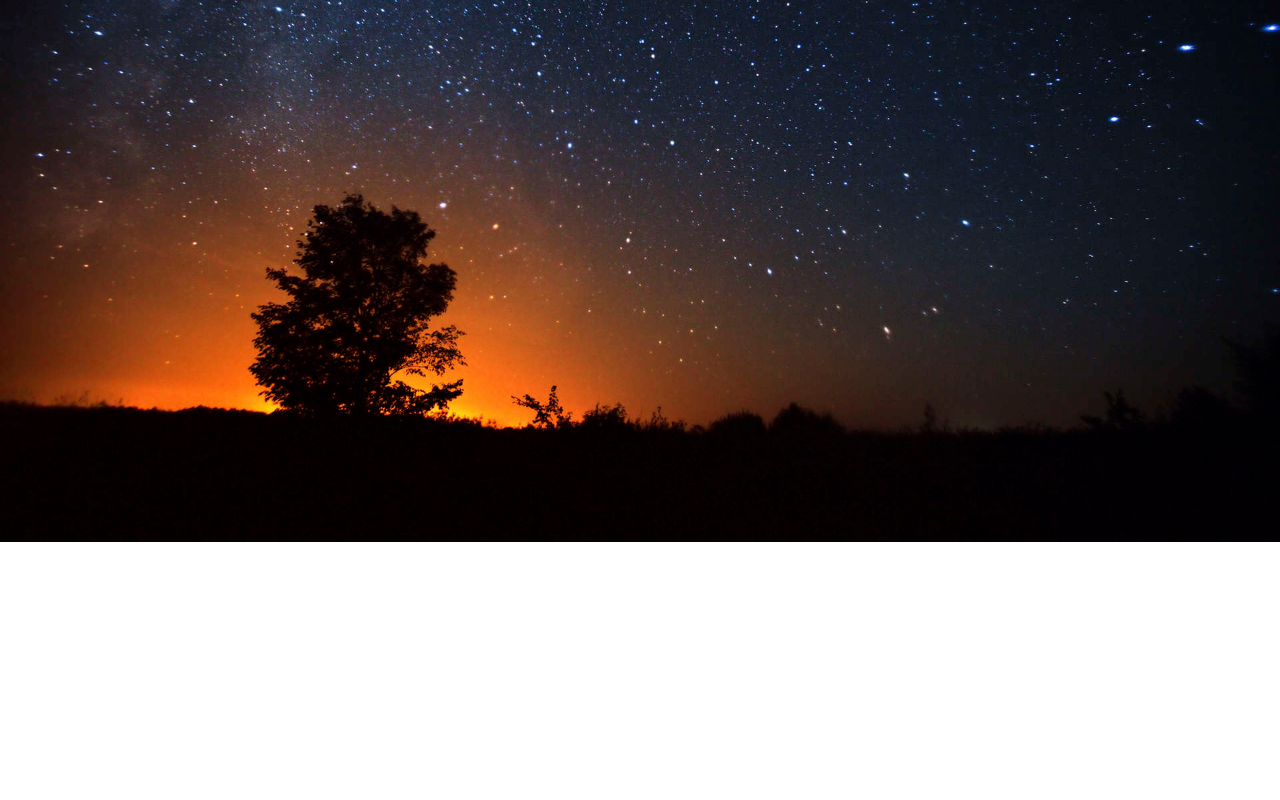
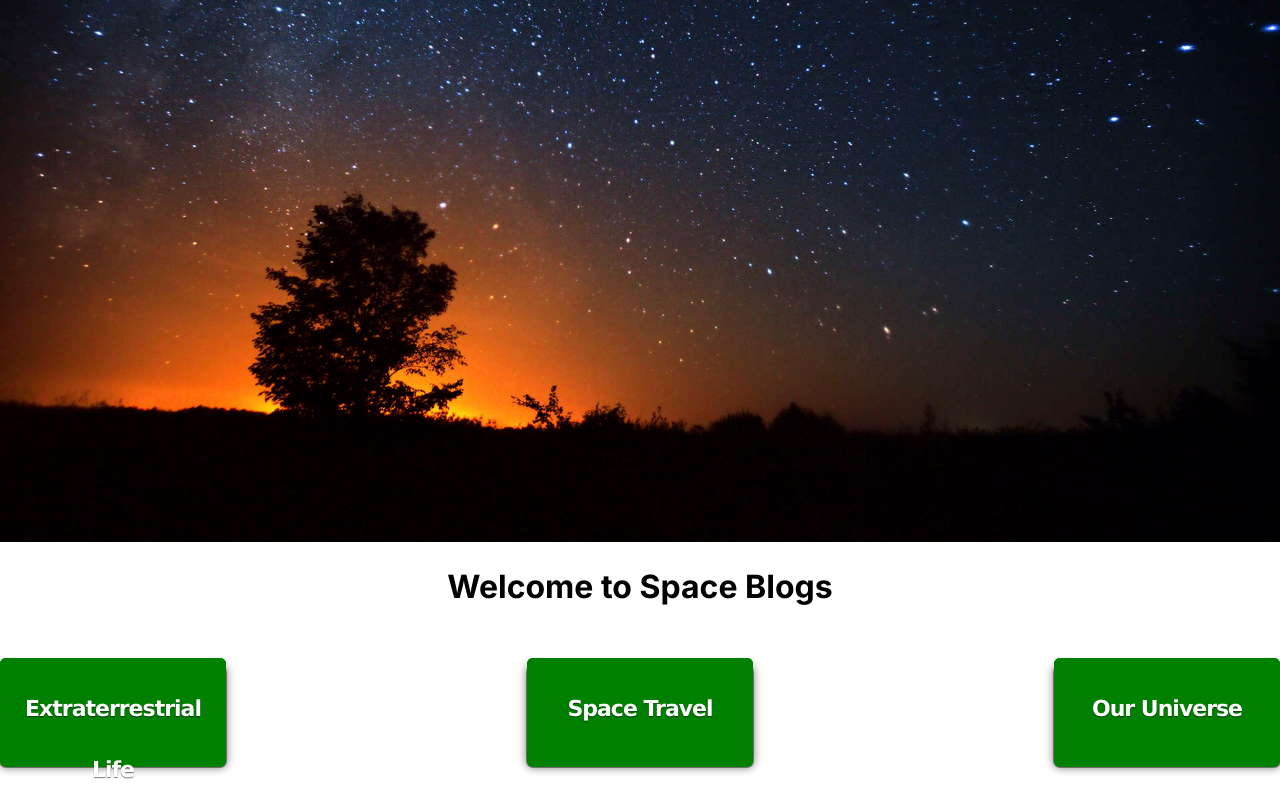
Before and after one commit to PallabBiswas3/first_next, a Next.js app: page / in a window 1280 px wide. Shown: the part 380-1180 px from the top of the page. Before the commit the page ends 926 px from the top, so only its background shows below. Built offline with nearby package versions, Linux system fonts and the light colour scheme.

Commit message:
blog updating

```diff
--- a/app/globals.css
+++ b/app/globals.css
@@ -13,6 +13,14 @@ body {
 .logo {
   width: 100%;
   height: 100%;
+}
+
+
+
+.title {
+  color: black;
+  position: relative;
+  text-align: center;
 }
 
 .navbar-brand {
@@ -44,8 +52,65 @@ body {
   background-color: #555;
 }
 
-.home {
-  background-image: "../../../public/Stars.jpg";
+.buttonContainer {
+  display: flex;
+  justify-content: space-between;
+}
+
+.btnBigRed {
+  background-color: green;
+  flex-wrap: wrap;
+  background-image:
+    linear-gradient(167deg,
+      rgba(255, 255, 255, 0.1) 50%,
+      rgba(0, 0, 0, 0) 55%),
+    linear-gradient(top,
+      rgba(255, 255, 255, 0.15),
+      rgba(0, 0, 0, 0));
+  border-radius: 6px;
+  box-shadow:
+    0 0 0 1px green inset,
+    0 0 0 2px green inset,
+    0 8px 0 0 green,
+    0 8px 0 1px rgba(0, 0, 0, 0.4),
+    0 8px 8px 1px rgba(0, 0, 0, 0.5);
+  color: #FFF;
+  display: inline-block;
+  font-family: "Lucida Grande", Arial, sans-serif;
+  font-size: 22px;
+  font-weight: bold;
+  height: 61px;
+  letter-spacing: -1px;
+  line-height: 61px;
+  margin: 30px 0 10px;
+  position: relative;
+  text-align: center;
+  text-shadow: 0 1px 1px rgba(0, 0, 0, 0.5);
+  text-decoration: none !important;
+  top: 0;
+  width: 186px;
+  transition: 0.15s;
+  padding: 20px;
+}
+
+.btnBigRed:hover,
+.btnBigRed:focus {
+  background-color: #D13902;
+  box-shadow:
+    0 0 0 1px #C63702 inset,
+    0 0 0 2px rgba(255, 255, 255, 0.15) inset,
+    0 10px 0 0 #AD3002,
+    0 10px 0 1px rgba(0, 0, 0, 0.4),
+    0 10px 8px 1px rgba(0, 0, 0, 0.6);
+  top: -2px;
+}
+
+.btnBigRed:active {
+  box-shadow:
+    0 0 0 1px #AD3002 inset,
+    0 0 0 2px rgba(255, 255, 255, 0.15) inset,
+    0 0 0 1px rgba(0, 0, 0, 0.4);
+  transform: translateY(10px);
 }
 
 .site-footer {
--- a/app/page.js
+++ b/app/page.js
@@ -1,9 +1,22 @@
 import Image from "next/image";
 import back_image from "/public/Stars.jpg";
+import "./globals.css";
 const home = () => {
   return (
     <div>
-      <Image src={back_image} alt="logo" className="logo" />
+      <div className="home">
+        <Image src={back_image} alt="logo" className="logo" width={1000}
+          height={600} />
+      </div>
+      <div>
+
+        <h1 className="title">Welcome to Space Blogs</h1>
+        <div className="buttonContainer">
+          <a href="#" className="btnBigRed">Extraterrestrial Life</a>
+          <a href="#" className="btnBigRed">Space Travel</a>
+          <a href="#" className="btnBigRed">Our Universe</a>
+        </div>
+      </div>
     </div>
   );
 };
```
